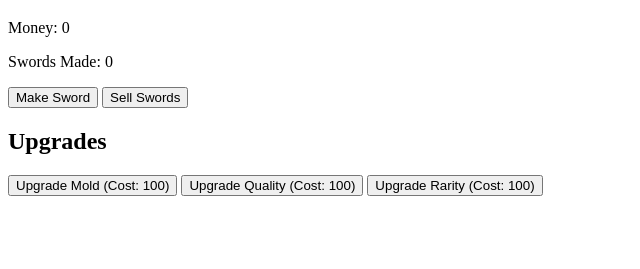
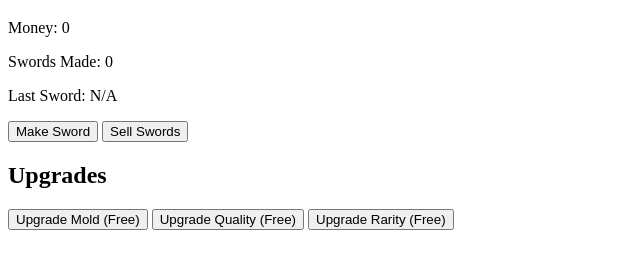
Before and after one commit to synthelz/sword-factory, a plain HTML site: page index.html in a window 1280 px wide. Shown: the part 61-330 px from the top of the page, without its empty margins (0-640 px from the left). Drawn offline with Linux system fonts and the light colour scheme.

Commit message:
Update index.html

```diff
--- a/index.html
+++ b/index.html
@@ -12,14 +12,15 @@
         <div id="stats">
             <p>Money: <span id="money">0</span></p>
             <p>Swords Made: <span id="swords-made">0</span></p>
+            <p>Last Sword: <span id="last-sword">N/A</span></p>
         </div>
         <button id="make-sword">Make Sword</button>
         <button id="sell-swords">Sell Swords</button>
         <h2>Upgrades</h2>
         <div id="upgrades">
-            <button id="upgrade-mold">Upgrade Mold (Cost: <span id="mold-cost">100</span>)</button>
-            <button id="upgrade-quality">Upgrade Quality (Cost: <span id="quality-cost">100</span>)</button>
-            <button id="upgrade-rarity">Upgrade Rarity (Cost: <span id="rarity-cost">100</span>)</button>
+            <button id="upgrade-mold">Upgrade Mold (Free)</button>
+            <button id="upgrade-quality">Upgrade Quality (Free)</button>
+            <button id="upgrade-rarity">Upgrade Rarity (Free)</button>
         </div>
     </div>
     <script src="script.js"></script>
```
